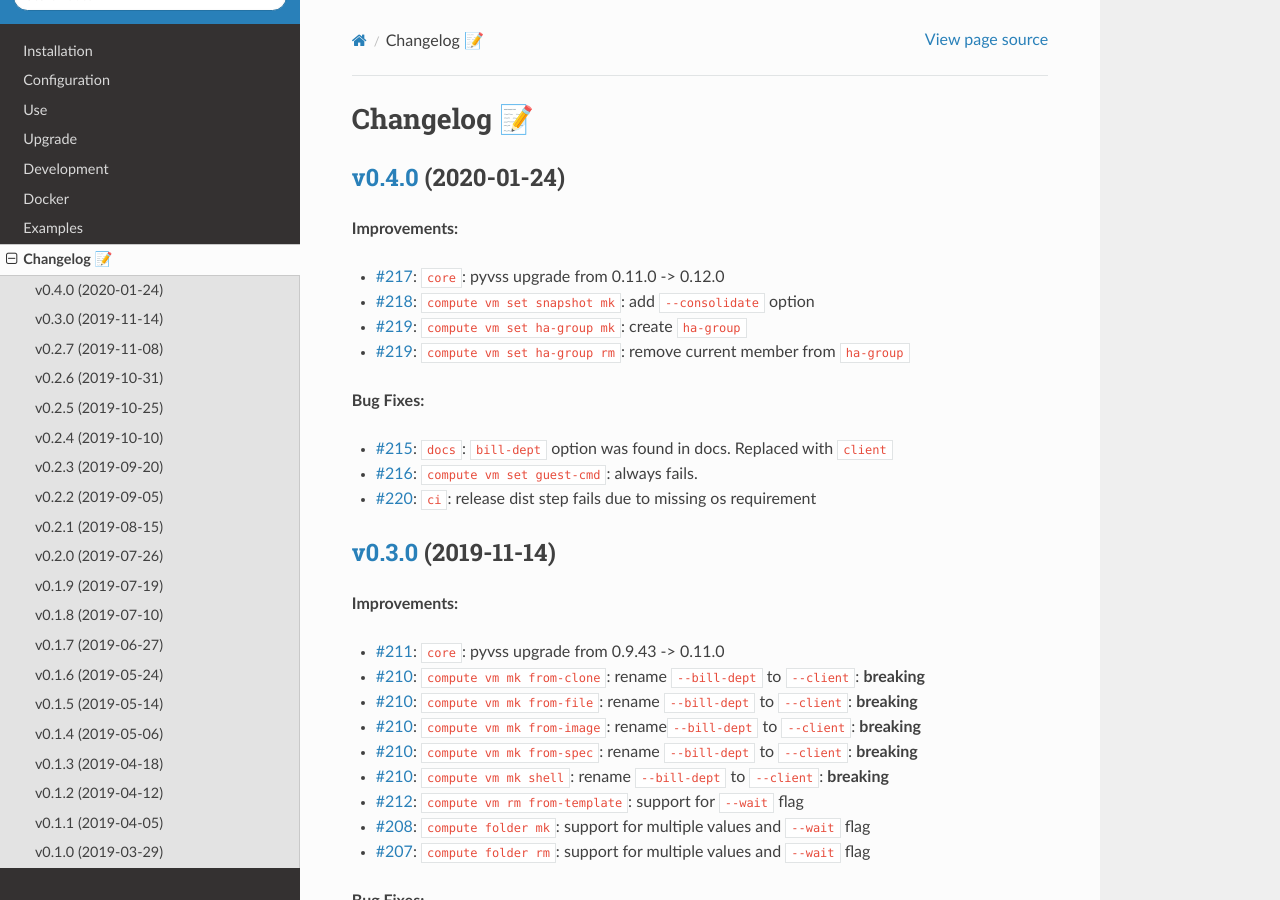
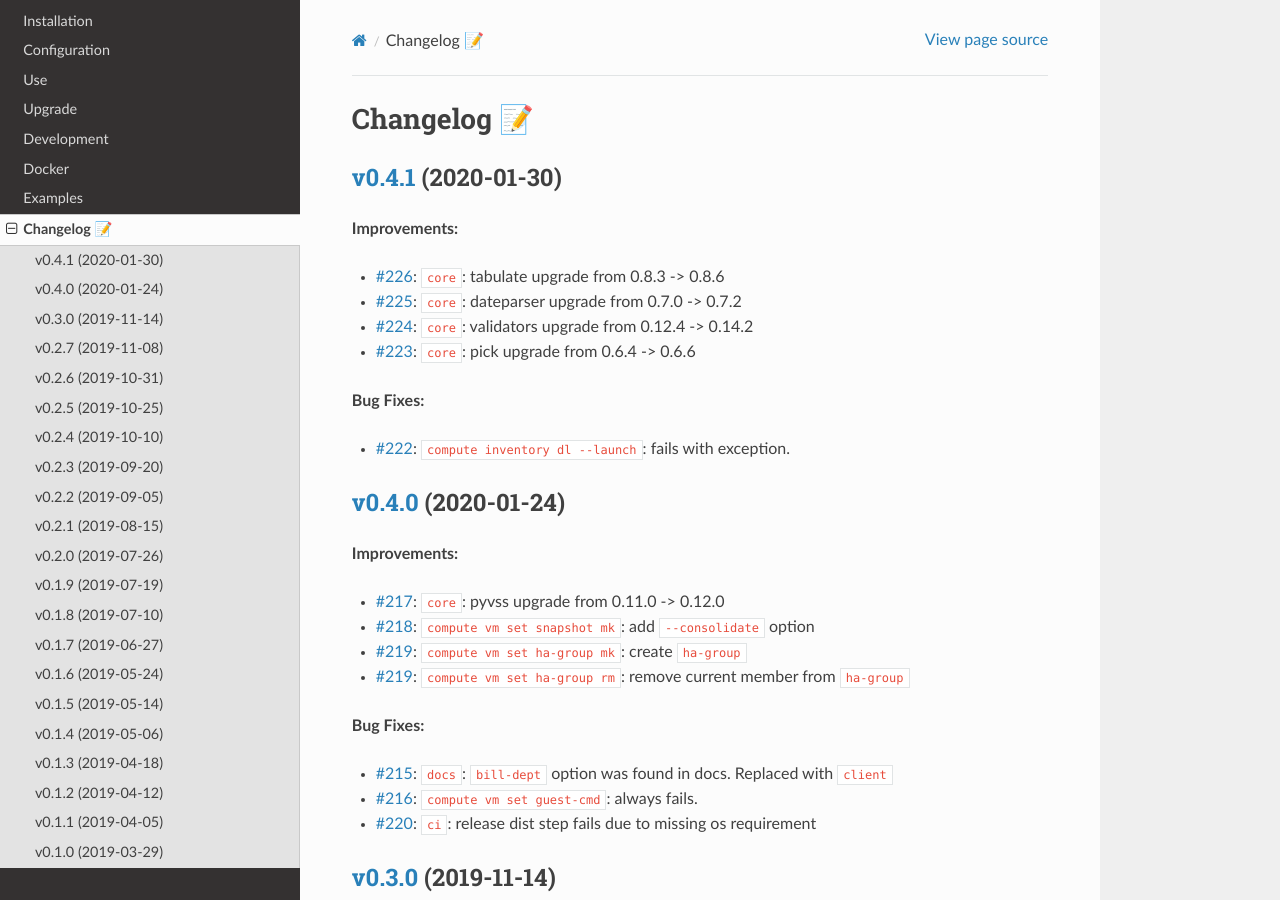
Before and after one commit to EIS-ITS/vss-cli, a Sphinx documentation site: the page built from docs/changelog.rst, in a window 1280 px wide and 900 px high. Built offline with Sphinx 7.4.7 and the Read the Docs theme 2.0.0, drawn with Linux system fonts in a browser that asks for light colours; the version number could not be read and is left out.

Commit message:
Issue #227: 🎉Version release v0.4.1 - fixes #227

```diff
--- a/docs/changelog.rst
+++ b/docs/changelog.rst
@@ -1,6 +1,20 @@
 
 Changelog 📝
 ============
+
+`v0.4.1 <https://gitlab-ee.eis.utoronto.ca/vss/vss-cli/tags/v0.4.1>`_ (2020-01-30)
+--------------------------------------------------------------------------------------
+
+**Improvements:**
+
+- `#226 <https://gitlab-ee.eis.utoronto.ca/vss/vss-cli/issues/226>`_: ``core``: tabulate upgrade from 0.8.3 -> 0.8.6
+- `#225 <https://gitlab-ee.eis.utoronto.ca/vss/vss-cli/issues/225>`_: ``core``: dateparser upgrade from 0.7.0 -> 0.7.2
+- `#224 <https://gitlab-ee.eis.utoronto.ca/vss/vss-cli/issues/224>`_: ``core``: validators upgrade from 0.12.4 -> 0.14.2
+- `#223 <https://gitlab-ee.eis.utoronto.ca/vss/vss-cli/issues/223>`_: ``core``: pick upgrade from 0.6.4 -> 0.6.6
+
+**Bug Fixes:**
+
+- `#222 <https://gitlab-ee.eis.utoronto.ca/vss/vss-cli/issues/222>`_: ``compute inventory dl --launch``: fails with exception.
 
 `v0.4.0 <https://gitlab-ee.eis.utoronto.ca/vss/vss-cli/tags/v0.4.0>`_ (2020-01-24)
 --------------------------------------------------------------------------------------
```
Also changed, not shown: CHANGELOG.md (+13 -0 lines), .bumpversion.cfg, 3 other files.
